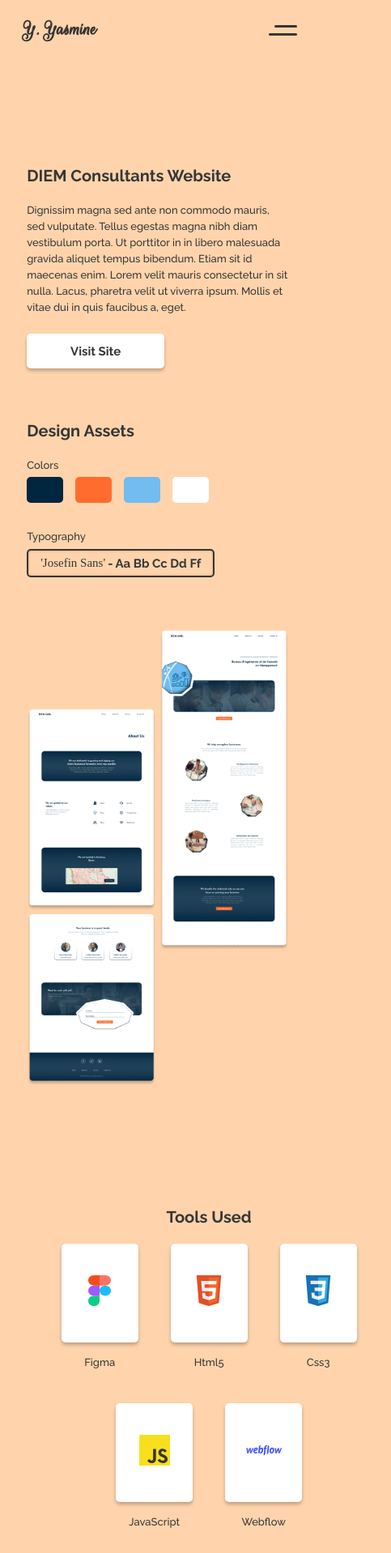
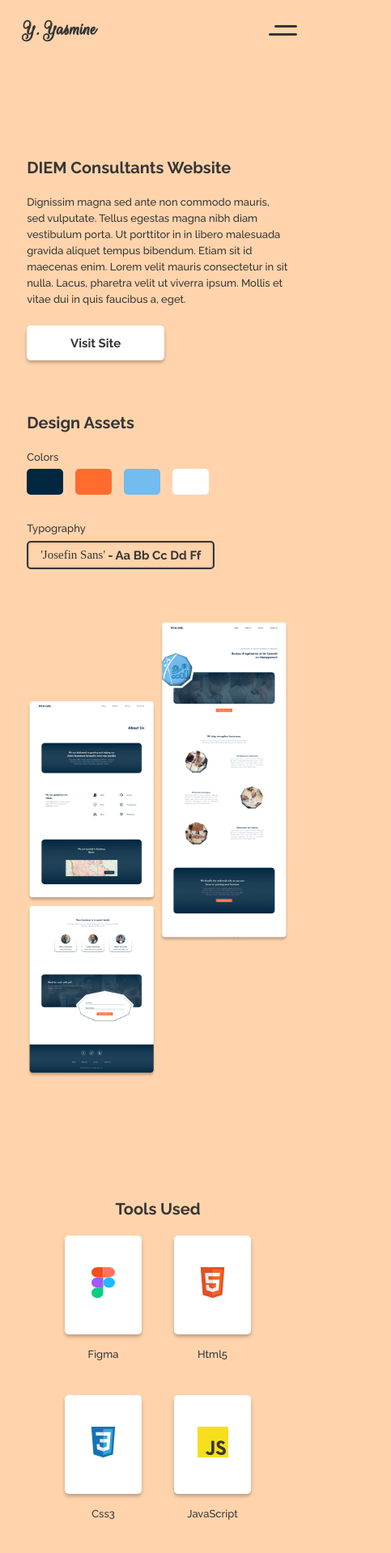
Before and after one commit to YasmineYH/portfolio, a Vue app: page /project in a window 390 px wide. Shown: the top 1918 px of the page at 81% size, 483 px wide, since content can reach past the window. Built offline with nearby package versions, Linux system fonts and the light colour scheme; a web font is replaced by a local one.

Commit message:
New commit

```diff
--- a/src/App.vue
+++ b/src/App.vue
@@ -30,7 +30,8 @@ export default {
 
 	},
 	created() {
-
+		window.addEventListener('resize', this.setHeight)
+		this.setHeight()
 	},
 	methods: {
 		contentLoaded() {
@@ -43,6 +44,10 @@ export default {
 					}, 1100);
 				}, 1000);
 			})
+		},
+		setHeight() {
+			let vh = window.innerHeight * 0.01
+			document.documentElement.style.setProperty('--vh', `${vh}px`)
 		}
 	},
 	mounted() {
@@ -206,7 +211,7 @@ html {
 		display: grid;
 		place-items: center;
 		width: 100vw;
-		height: 100vh;
+		height: calc(100 * var(--vh));
 		z-index: 100000;
 		background: #363636;
 		background: #FFD4AC;
--- a/src/components/Navigation.vue
+++ b/src/components/Navigation.vue
@@ -125,7 +125,7 @@ nav {
         flex-direction: column;
         align-items: center;
         justify-content: space-between;
-        height: 100%;
+        height: calc(100 * var(--vh));
         width: 75vw;
         max-width: 400px;
         padding: 75px 0;
--- a/src/views/Project.vue
+++ b/src/views/Project.vue
@@ -222,10 +222,18 @@ export default {
     }
 
     @media (max-width: 640px) {
+		margin-top: 135px;
+
         h3 {
             font-size: 20px;
             margin-bottom: 20px;
         }
+
+        .tools {
+            .tool-ctn {
+                width: 83vw;
+            }
+        }
     }
 }
 </style>
```
